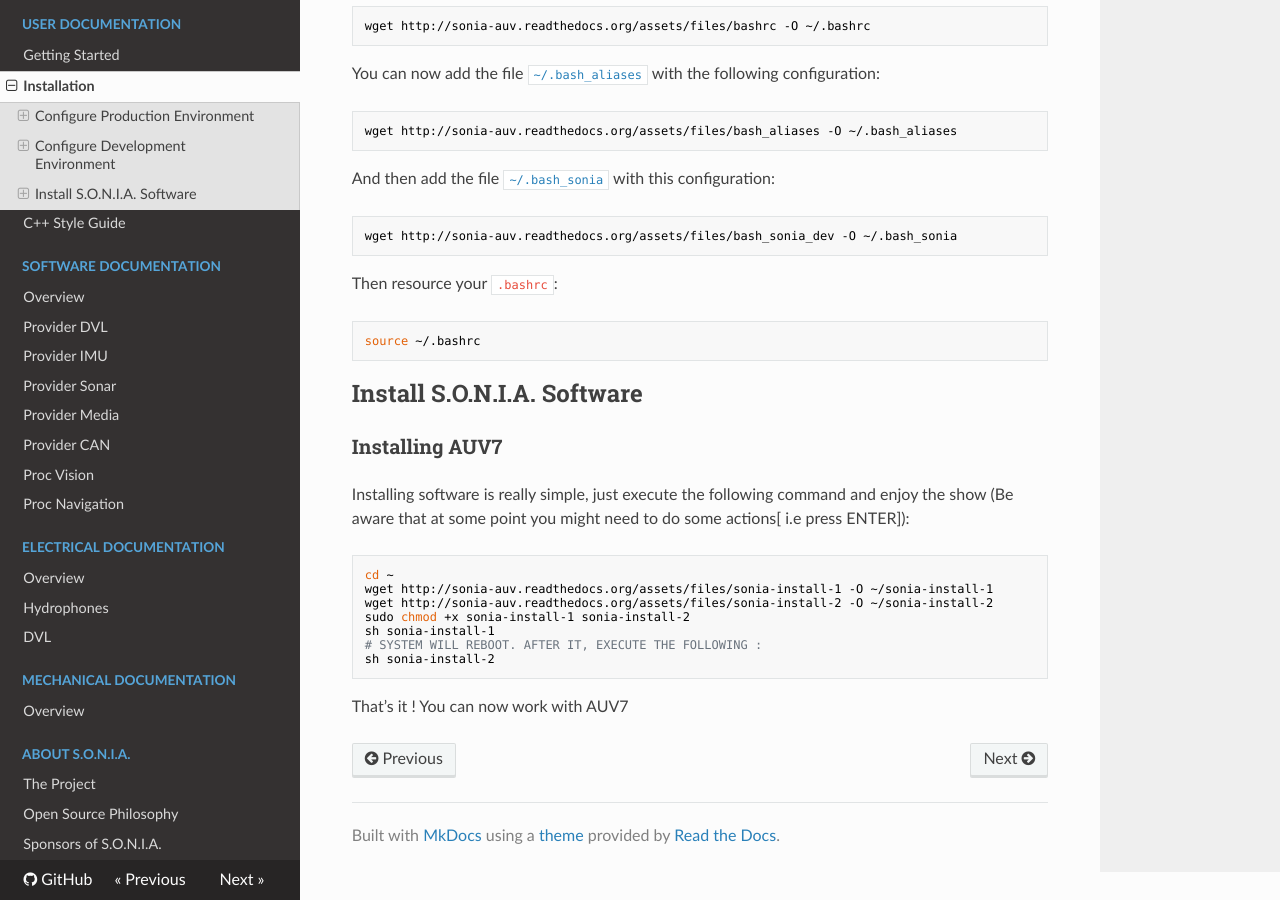
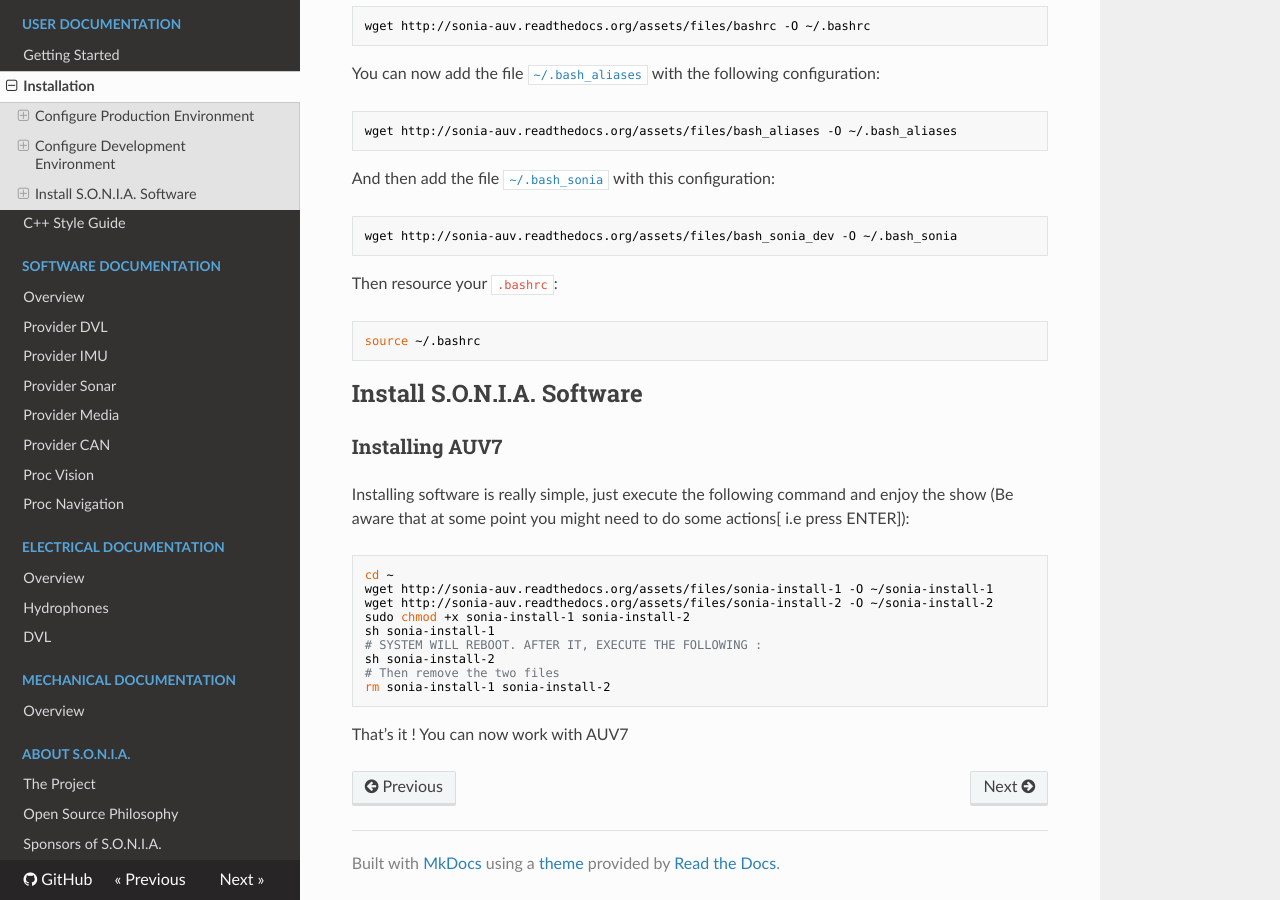
Before and after one commit to sonia-auv/documentation, an MkDocs documentation site: the page built from docs/user/installation.md, in a window 1280 px wide and 900 px high, scrolled down 8390 px. Built offline with MkDocs 1.6.1, drawn with Linux system fonts in a browser that asks for light colours; nearby versions of some CDN libraries; old or Windows-style settings are respelled for this version of MkDocs.

Commit message:
Modify installation procedure for ROS Kinetic(2)

```diff
--- a/docs/user/installation.md
+++ b/docs/user/installation.md
@@ -399,5 +399,7 @@
 	sh sonia-install-1
 	# SYSTEM WILL REBOOT. AFTER IT, EXECUTE THE FOLLOWING :
 	sh sonia-install-2
+	# Then remove the two files
+	rm sonia-install-1 sonia-install-2
 
 That's it ! You can now work with AUV7
```
